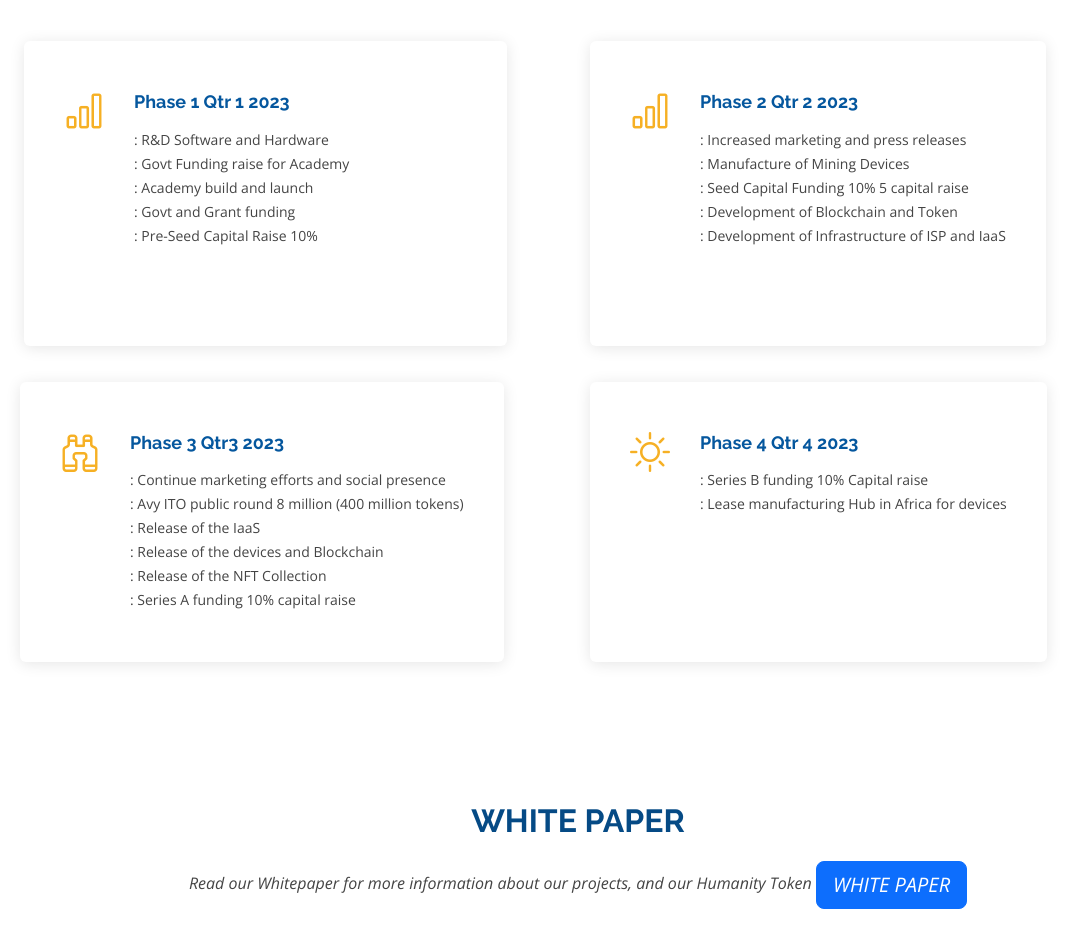
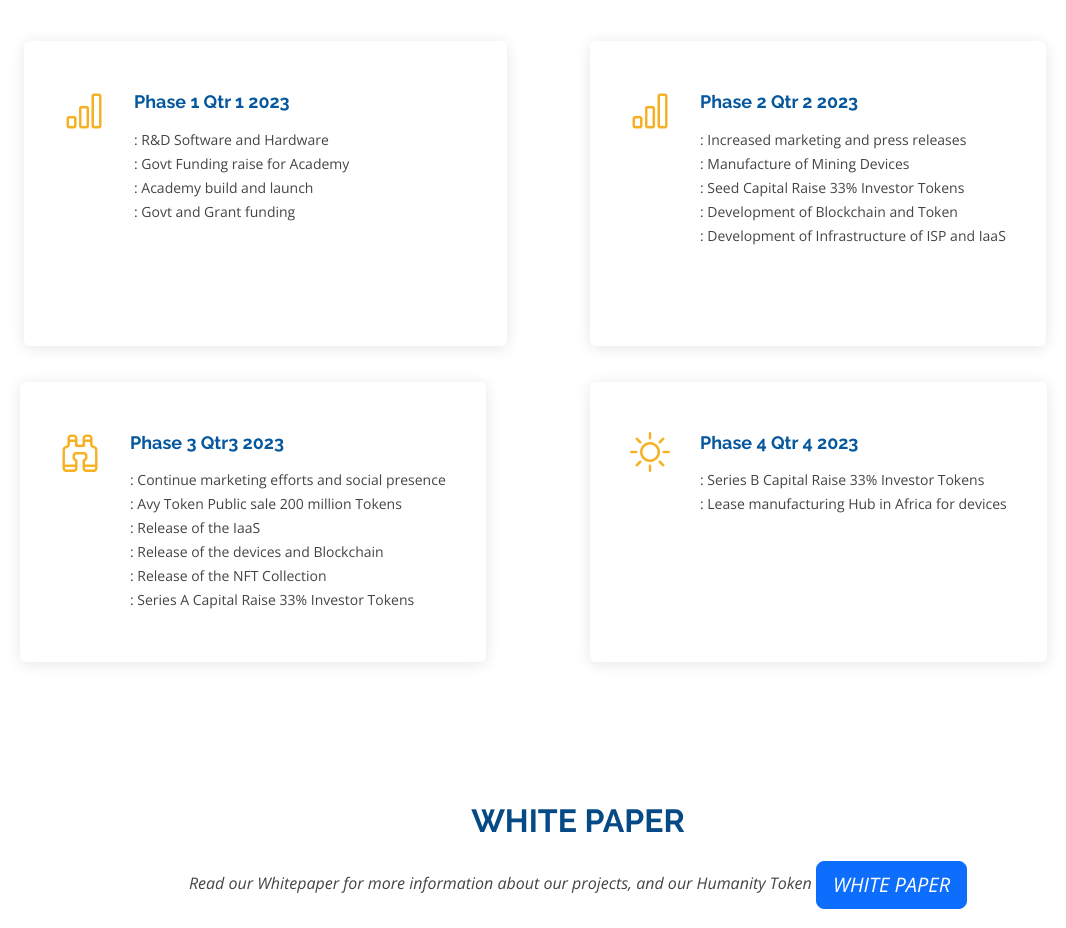
Before and after one commit to rukundofidele/Avy-Project, a plain HTML site: page index.html in a window 1280 px wide. Shown: the part 2060-2988 px from the top of the page, without its empty margins (62-1128 px from the left). Drawn offline with nearby package versions, Linux system fonts and the light colour scheme.

Commit message:
Update Content

```diff
--- a/index.html
+++ b/index.html
@@ -381,7 +381,7 @@
                 : Govt Funding raise for Academy<br>
                 : Academy build and launch<br>
                 : Govt and Grant funding<br>
-                : Pre-Seed Capital Raise 10%
+                <!-- : Pre-Seed Capital Raise 10% -->
 
 
                 <br><br><br>
@@ -401,7 +401,8 @@
               <p>
                 : Increased marketing and press releases<br>
                 : Manufacture of Mining Devices<br>
-                : Seed Capital Funding 10% 5 capital raise<br>
+                <!-- : Seed Capital Funding 10% 5 capital raise<br> -->
+                : Seed Capital Raise 33% Investor Tokens<br>
                 : Development of Blockchain and Token<br>
                 : Development of Infrastructure of ISP and IaaS<br>
 
@@ -415,11 +416,13 @@
                 </a></h4>
               <p>
                 : Continue marketing efforts and social presence<br>
-                : Avy ITO public round 8 million (400 million tokens)<br>
+                <!-- : Avy ITO public round 8 million (400 million tokens)<br> -->
+                : Avy Token Public sale 200 million Tokens<br>
                 : Release of the IaaS<br>
                 : Release of the devices and Blockchain<br>
                 : Release of the NFT Collection<br>
-                : Series A funding 10% capital raise
+                <!-- : Series A funding 10% capital raise -->
+                : Series A Capital Raise 33% Investor Tokens
 
               </p>
             </div>
@@ -430,7 +433,8 @@
               <h4><a href="#">Phase 4 Qtr 4 2023
                 </a></h4>
               <p>
-                : Series B funding 10% Capital raise<br>
+                <!-- : Series B funding 10% Capital raise<br> -->
+                : Series B Capital Raise 33% Investor Tokens<br>
                 : Lease manufacturing Hub in Africa for devices
 
               </p>
```
